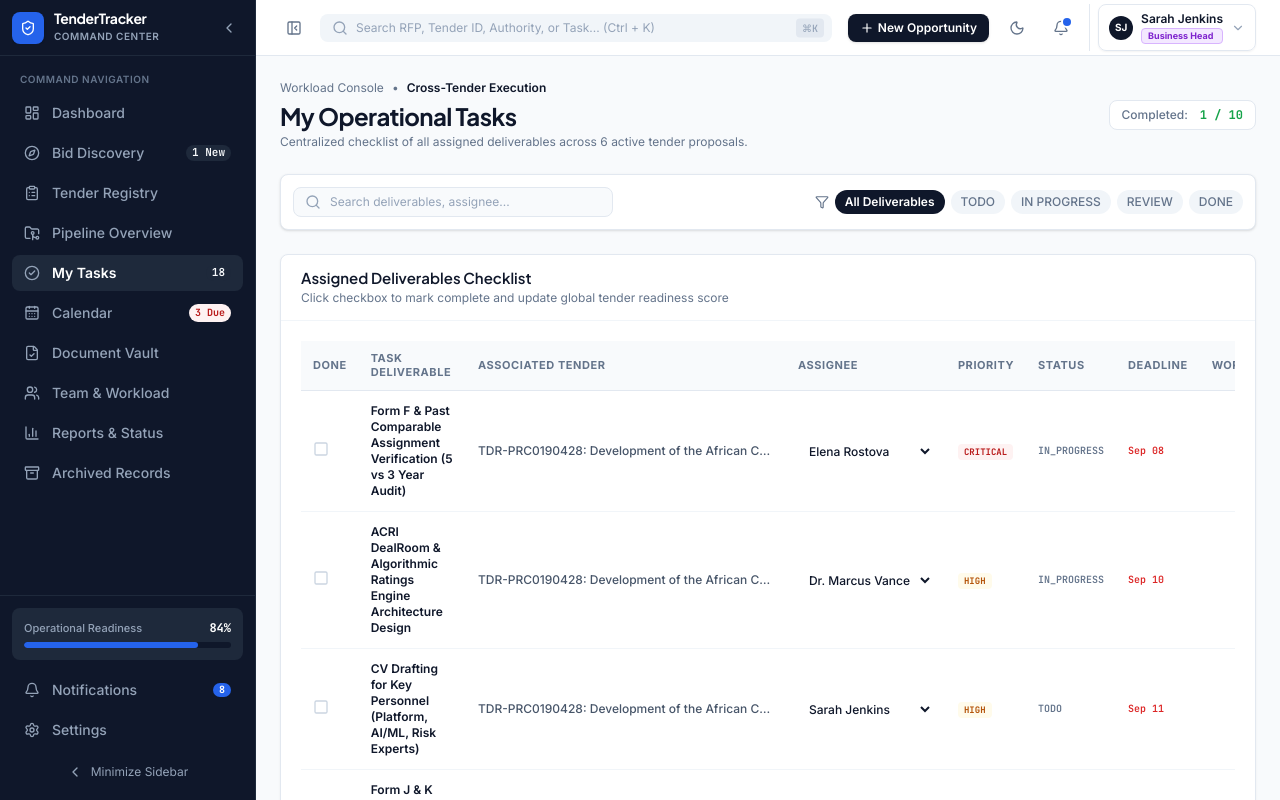
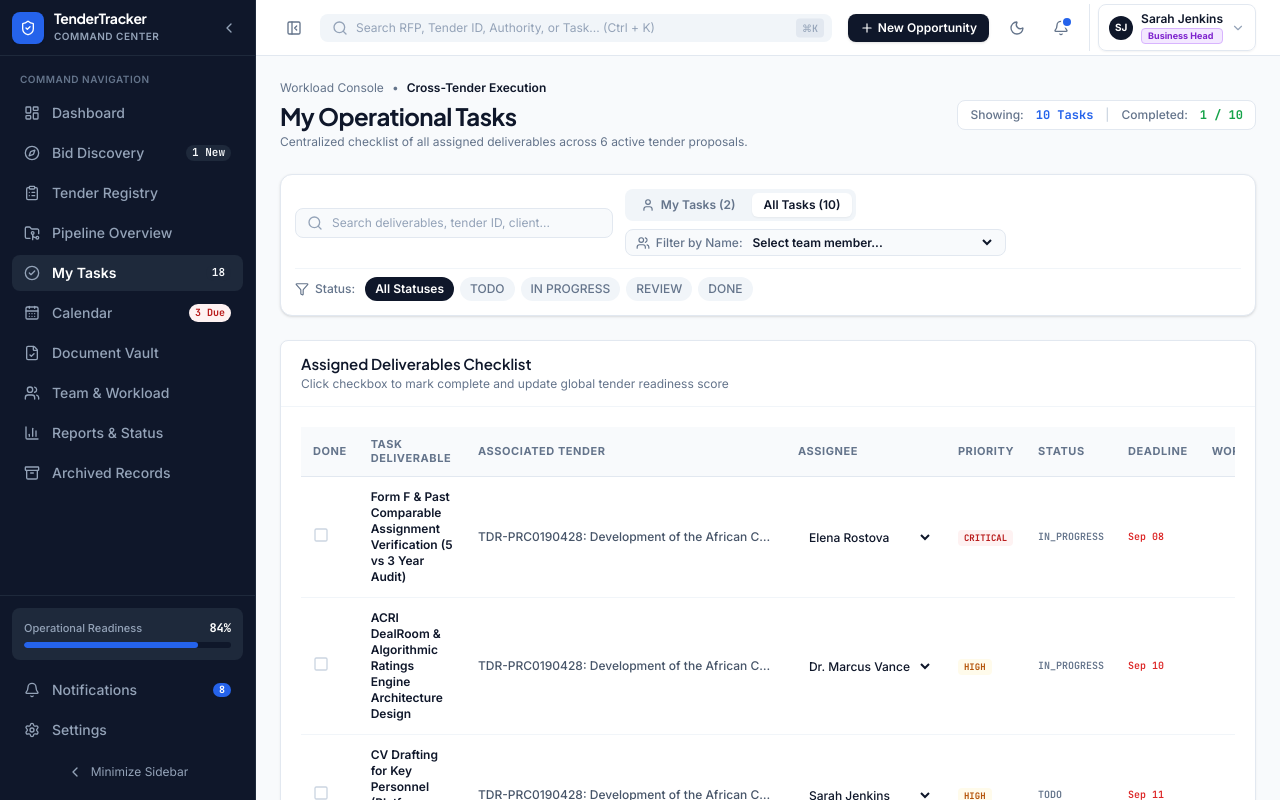
Before and after one commit to akib25889/Tender-tracker-v2, a React (Vite) app in the folder frontend/: page /tasks/my-tasks in a window 1280 px wide. Shown: the top 800 px of the page. Built offline with nearby package versions, Linux system fonts and the light colour scheme.

Commit message:
feat(tasks): add My Tasks and individual team member name filters on My Operational Tasks page

```diff
--- a/frontend/src/pages/MyTasksPage.tsx
+++ b/frontend/src/pages/MyTasksPage.tsx
@@ -2,12 +2,13 @@ import React, { useState } from 'react';
 import { Link } from 'react-router-dom';
 import { Card } from '../components/ui/Card';
 import { useTenders } from '../context/TenderContext';
-import { CheckCircle2, Filter, Search, ArrowRight, Square } from 'lucide-react';
+import { CheckCircle2, Filter, Search, ArrowRight, Square, User, Users } from 'lucide-react';
 import { TaskStatus } from '../types/tender';
 
 export const MyTasksPage: React.FC = () => {
-  const { tenders, moveTask, assignTask, teamMembers } = useTenders();
+  const { tenders, moveTask, assignTask, teamMembers, currentUser } = useTenders();
   const [filterStatus, setFilterStatus] = useState<string>('ALL');
+  const [assigneeFilter, setAssigneeFilter] = useState<string>('ALL');
   const [searchQuery, setSearchQuery] = useState('');
 
   // Collect all tasks across all tenders with their tender metadata
@@ -20,14 +21,28 @@ export const MyTasksPage: React.FC = () => {
     }))
   );
 
+  const myTasksCount = allTasks.filter(
+    (t) => t.assignee.toLowerCase().includes(currentUser.name.toLowerCase())
+  ).length;
+
   const filteredTasks = allTasks.filter((task) => {
     const matchesStatus =
       filterStatus === 'ALL' || task.status === filterStatus;
+
+    let matchesAssignee = true;
+    if (assigneeFilter === 'ME') {
+      matchesAssignee = task.assignee.toLowerCase().includes(currentUser.name.toLowerCase());
+    } else if (assigneeFilter !== 'ALL') {
+      matchesAssignee = task.assignee.toLowerCase().includes(assigneeFilter.toLowerCase());
+    }
+
     const matchesSearch =
       task.title.toLowerCase().includes(searchQuery.toLowerCase()) ||
       task.tenderTitle.toLowerCase().includes(searchQuery.toLowerCase()) ||
+      task.tenderId.toLowerCase().includes(searchQuery.toLowerCase()) ||
       task.assignee.toLowerCase().includes(searchQuery.toLowerCase());
-    return matchesStatus && matchesSearch;
+
+    return matchesStatus && matchesAssignee && matchesSearch;
   });
 
   const handleToggleDone = (tenderId: string, taskId: string, currentStatus: TaskStatus) => {
@@ -54,6 +69,11 @@ export const MyTasksPage: React.FC = () => {
         </div>
 
         <div className="flex items-center gap-3 bg-white px-3 py-1.5 rounded-lg border border-[#E2E8F0] text-xs font-medium">
+          <span className="text-[#64748B]">Showing:</span>
+          <span className="font-mono font-bold text-[#2563EB]">
+            {filteredTasks.length} Tasks
+          </span>
+          <span className="text-[#CBD5E1]">|</span>
           <span className="text-[#64748B]">Completed:</span>
           <span className="font-mono font-bold text-[#16A34A]">
             {allTasks.filter((t) => t.status === 'DONE').length} / {allTasks.length}
@@ -62,23 +82,92 @@ export const MyTasksPage: React.FC = () => {
       </div>
 
       {/* Filter & Search */}
-      <div className="bg-white p-3 rounded-lg border border-[#E2E8F0] shadow-sm flex flex-col md:flex-row items-center justify-between gap-3">
+      <div className="bg-white p-3.5 rounded-xl border border-[#E2E8F0] shadow-sm space-y-3">
+        <div className="flex flex-col md:flex-row items-center justify-between gap-3">
           <div className="relative w-full md:w-80">
             <Search className="absolute left-3 top-1/2 -translate-y-1/2 text-[#94A3B8] w-4 h-4" />
             <input
               type="text"
               value={searchQuery}
               onChange={(e) => setSearchQuery(e.target.value)}
-            placeholder="Search deliverables, assignee..."
+              placeholder="Search deliverables, tender ID, client..."
               className="w-full pl-9 pr-3 py-1.5 bg-[#F8FAFC] border border-[#E2E8F0] rounded-lg text-xs text-[#0F172A] placeholder:text-[#94A3B8] focus:outline-none focus:ring-1 focus:ring-[#2563EB]"
             />
           </div>
 
-        <div className="flex items-center gap-1.5 overflow-x-auto w-full md:w-auto">
+          <div className="flex items-center gap-2 w-full md:w-auto flex-wrap">
+            {/* Quick Assignee View Buttons */}
+            <div className="flex items-center bg-[#F1F5F9] p-1 rounded-lg gap-1">
+              <button
+                type="button"
+                onClick={() => setAssigneeFilter('ME')}
+                className={`flex items-center gap-1.5 px-3 py-1 rounded-md text-xs font-semibold transition-all ${
+                  assigneeFilter === 'ME'
+                    ? 'bg-white text-[#2563EB] shadow-xs'
+                    : 'text-[#64748B] hover:text-[#0F172A]'
+                }`}
+                title={`Filter tasks assigned to ${currentUser.name}`}
+              >
+                <User className="w-3.5 h-3.5" />
+                <span>My Tasks ({myTasksCount})</span>
+              </button>
+
+              <button
+                type="button"
+                onClick={() => setAssigneeFilter('ALL')}
+                className={`px-3 py-1 rounded-md text-xs font-semibold transition-all ${
+                  assigneeFilter === 'ALL'
+                    ? 'bg-white text-[#0F172A] shadow-xs'
+                    : 'text-[#64748B] hover:text-[#0F172A]'
+                }`}
+                title="Show tasks across all team members"
+              >
+                <span>All Tasks ({allTasks.length})</span>
+              </button>
+            </div>
+
+            {/* Filter by Specific Team Member Name */}
+            <div className="flex items-center gap-1.5 bg-[#F8FAFC] border border-[#E2E8F0] px-2.5 py-1 rounded-lg text-xs">
+              <Users className="w-3.5 h-3.5 text-[#64748B]" />
+              <span className="text-[#64748B] font-medium whitespace-nowrap">Filter by Name:</span>
+              <select
+                value={assigneeFilter === 'ME' || assigneeFilter === 'ALL' ? '' : assigneeFilter}
+                onChange={(e) => {
+                  if (e.target.value) {
+                    setAssigneeFilter(e.target.value);
+                  }
+                }}
+                className="bg-transparent text-xs font-semibold text-[#0F172A] border-none focus:outline-none cursor-pointer"
+              >
+                <option value="">Select team member...</option>
+                {teamMembers.map((m) => (
+                  <option key={m.id} value={m.name}>
+                    {m.name} ({m.title || m.role.replace('_', ' ')})
+                  </option>
+                ))}
+              </select>
+              {assigneeFilter !== 'ME' && assigneeFilter !== 'ALL' && (
+                <button
+                  type="button"
+                  onClick={() => setAssigneeFilter('ALL')}
+                  className="text-[#94A3B8] hover:text-[#DC2626] ml-1 text-xs font-bold"
+                  title="Clear name filter"
+                >
+                  ✕
+                </button>
+              )}
+            </div>
+          </div>
+        </div>
+
+        {/* Status Filter Chips */}
+        <div className="flex items-center gap-1.5 overflow-x-auto pt-2 border-t border-[#F1F5F9]">
           <Filter className="w-3.5 h-3.5 text-[#64748B] shrink-0" />
+          <span className="text-xs text-[#64748B] font-medium mr-1">Status:</span>
           {['ALL', 'TODO', 'IN_PROGRESS', 'REVIEW', 'DONE'].map((s) => (
             <button
               key={s}
+              type="button"
               onClick={() => setFilterStatus(s)}
               className={`px-2.5 py-1 rounded-full text-xs font-medium transition-colors whitespace-nowrap ${
                 filterStatus === s
@@ -86,9 +175,16 @@ export const MyTasksPage: React.FC = () => {
                   : 'bg-[#F1F5F9] text-[#64748B] hover:text-[#0F172A]'
               }`}
             >
-              {s === 'ALL' ? 'All Deliverables' : s.replace('_', ' ')}
+              {s === 'ALL' ? 'All Statuses' : s.replace('_', ' ')}
             </button>
           ))}
+
+          {/* Active Filter Badge */}
+          {assigneeFilter !== 'ALL' && (
+            <span className="ml-auto text-[11px] font-semibold text-[#2563EB] bg-[#EFF6FF] px-2.5 py-0.5 rounded-full border border-[#BFDBFE] whitespace-nowrap">
+              Filtered: {assigneeFilter === 'ME' ? `My Tasks (${currentUser.name})` : assigneeFilter}
+            </span>
+          )}
         </div>
       </div>
 
```
Lines whose indentation alone changed are shown as unchanged.
